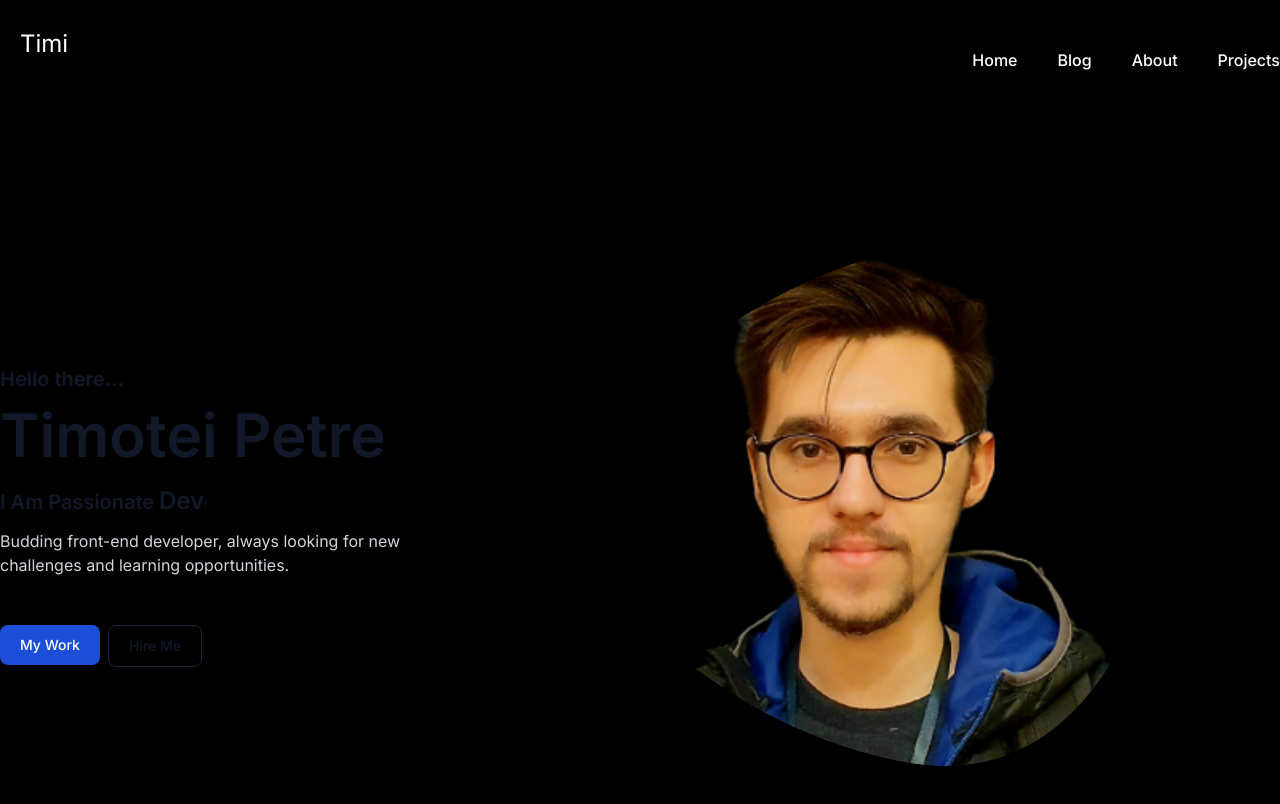
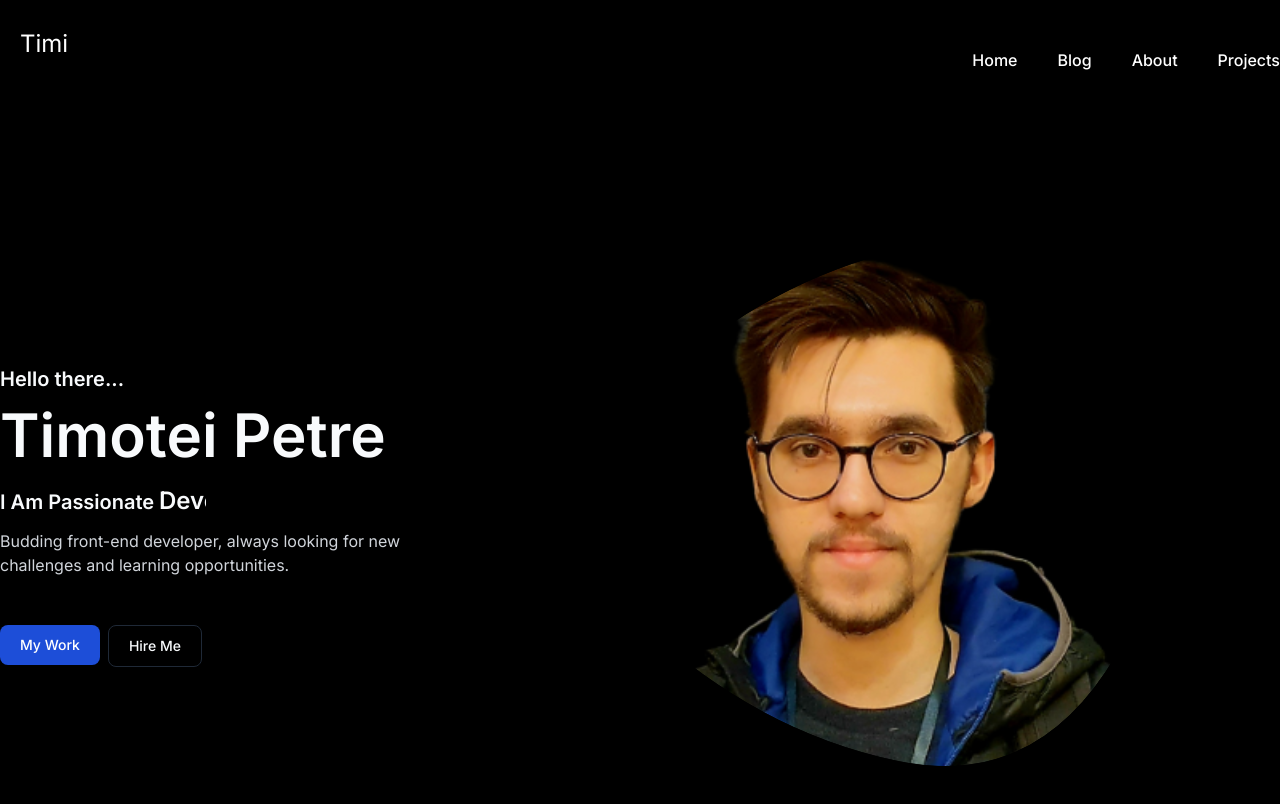
Before and after one commit to timi-petre/amicus-portfolio, a Next.js app: page / in a window 1280 px wide. Shown: the top 804 px of the page. Built offline with nearby package versions, Linux system fonts and the light colour scheme.

Commit message:
light mode removed

```diff
--- a/app/components/Header.tsx
+++ b/app/components/Header.tsx
@@ -13,11 +13,11 @@ export default function Header() {
 		<>
 			<div className="flex justify-around">
 				<div className="flex flex-col justify-center gap-3">
-					<p className="text-xl font-semibold text-gray-900 dark:text-white">{intro}</p>
-					<h1 className="text-6xl font-semibold text-gray-900 dark:text-white">
+					<p className="text-xl font-semibold text-slate-50 dark:text-white">{intro}</p>
+					<h1 className="text-6xl font-semibold text-slate-50 dark:text-white">
 						{fullName}
 					</h1>
-					<p className="text-xl font-semibold text-gray-900 dark:text-white">
+					<p className="text-xl font-semibold text-slate-50 dark:text-white">
 						{shortDescription}
 						<br className="block md:hidden" />
 						<span
@@ -41,7 +41,7 @@ export default function Header() {
 						<Link href={linkCV} target="_blank">
 							<button
 								type="button"
-								className="text-gray-900 hover:text-white border border-gray-800 hover:bg-gray-900 focus:ring-4 focus:outline-none focus:ring-gray-300 font-medium rounded-lg text-sm px-5 py-2.5 text-center mr-2 mb-2 dark:border-gray-600 dark:text-gray-400 dark:hover:text-black dark:hover:bg-gray-100 dark:focus:ring-gray-800 ease-in duration-200"
+								className="text-slate-50 hover:text-white border border-gray-800 hover:bg-gray-900 focus:ring-4 focus:outline-none focus:ring-gray-300 font-medium rounded-lg text-sm px-5 py-2.5 text-center mr-2 mb-2 dark:border-gray-600 dark:text-gray-400 dark:hover:text-black dark:hover:bg-gray-100 dark:focus:ring-gray-800 ease-in duration-200"
 							>
 								Hire Me
 							</button>
```
